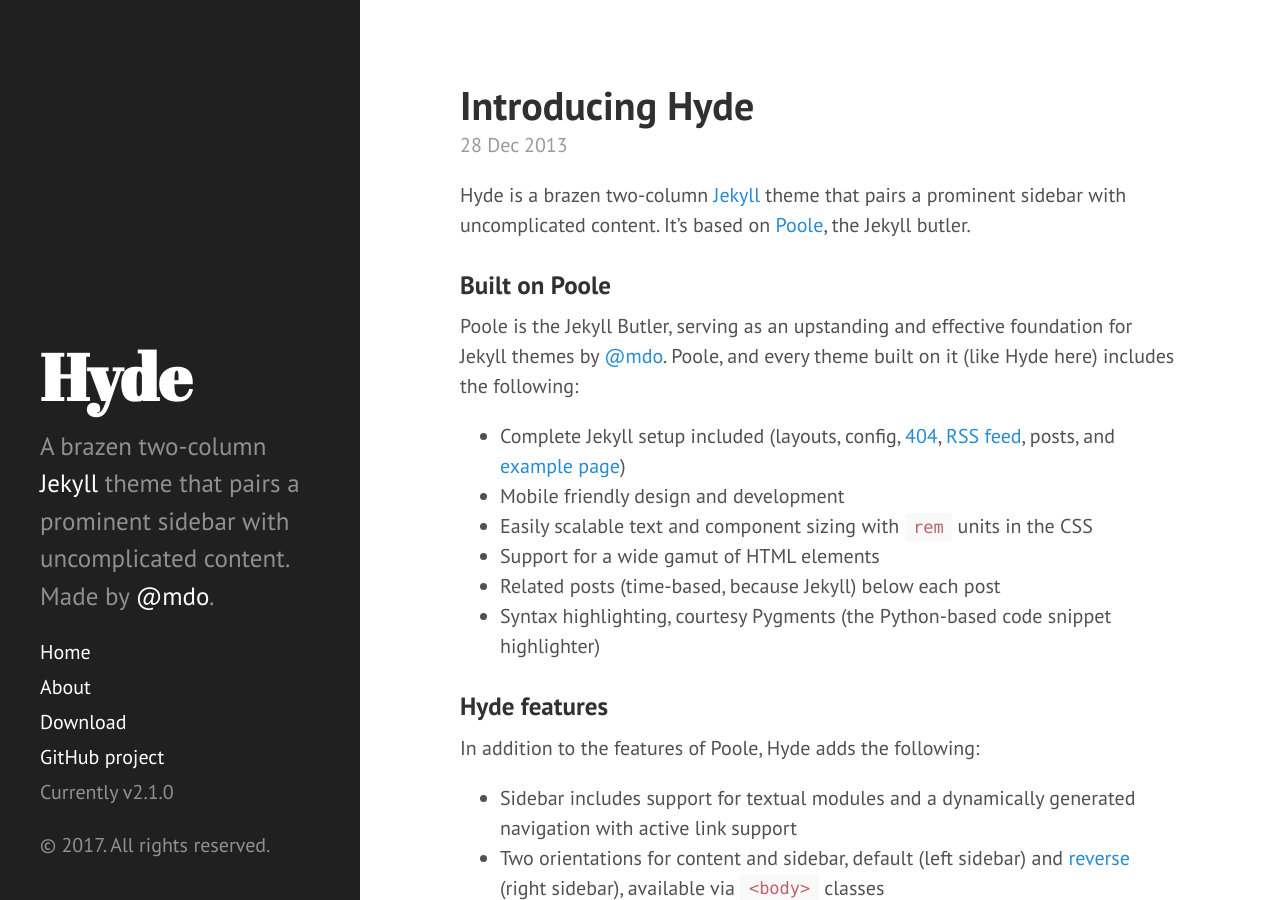
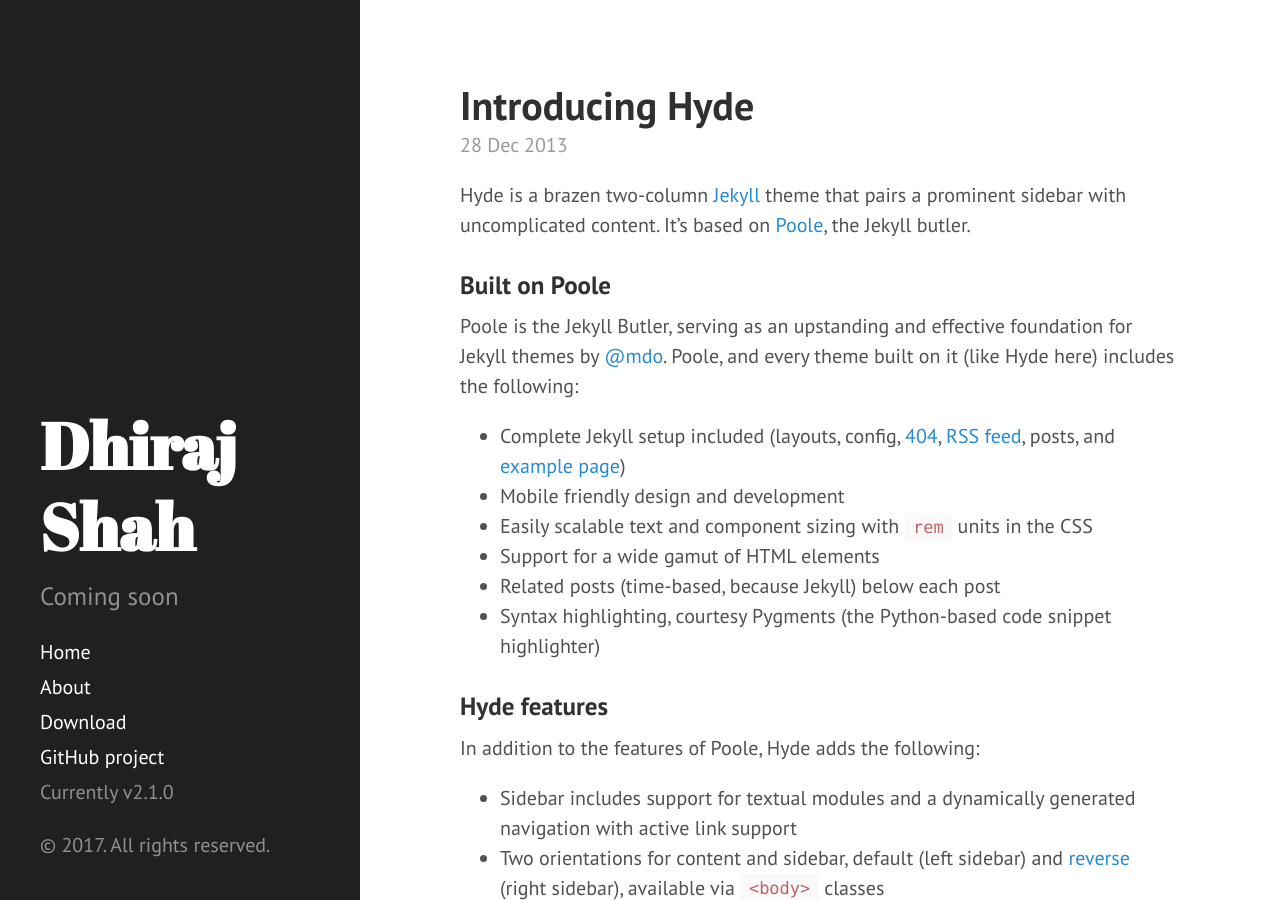
Before and after one commit to dhirajshah/dhirajshah.github.io, a Jekyll site: the page built from index.html, in a window 1280 px wide and 900 px high. Built offline with Jekyll 4.4.1, drawn with Linux system fonts in a browser that asks for light colours; Markdown is read by kramdown in place of the engine named in the settings; the list of posts is cut into pages by our own code.

Commit message:
Updaed config file.

```diff
--- a/CNAME
+++ b/CNAME
@@ -1 +1 @@
-hyde.getpoole.com
+dhirajshah.github.io
--- a/_config.yml
+++ b/_config.yml
@@ -4,18 +4,18 @@ highlighter:      pygments
 
 # Permalinks
 permalink:        pretty
-relative_permalinks: true
+# relative_permalinks: true
 
 # Setup
-title:            Hyde
-tagline:          'A Jekyll theme'
-description:      'A brazen two-column <a href="http://jekyllrb.com" target="_blank">Jekyll</a> theme that pairs a prominent sidebar with uncomplicated content. Made by <a href="https://twitter.com/mdo" target="_blank">@mdo</a>.'
-url:              http://hyde.getpoole.com
+title:            Dhiraj Shah
+tagline:          'A personal blog'
+description:      'Coming soon'
+url:              http://dhirajshah.github.io
 baseurl:          /
 
 author:
-  name:           'Mark Otto'
-  url:            https://twitter.com/mdo
+  name:           'Dhiraj Shah'
+  url:            https://twitter.com/dhiraj_sh
 
 paginate:         5
 
@@ -24,3 +24,8 @@ version:          2.1.0
 
 github:
   repo:           https://github.com/poole/hyde
+
+# Plugins
+plugins:
+  - jekyll-paginate
+  - jekyll-gist
```
